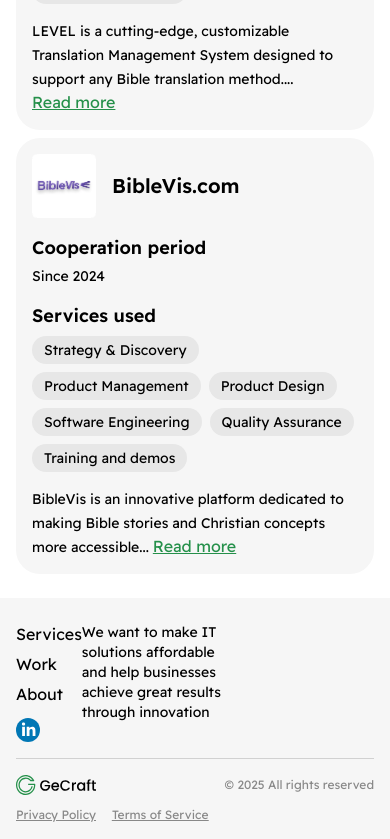
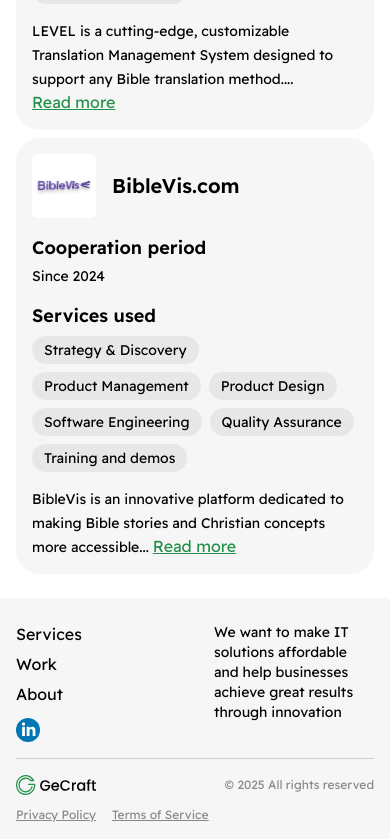
Before and after one commit to gecraft-com/gecraft-website, a React (Vite) app: page / in a window 390 px wide. Shown: the part 1274-2113 px from the top of the page. Built offline with nearby package versions, Linux system fonts and the light colour scheme.

Commit message:
Corrected footer according to design

```diff
--- a/src/components/Footer.jsx
+++ b/src/components/Footer.jsx
@@ -12,7 +12,7 @@ function Footer() {
   return (
     <footer className="w-full bg-primary-100 px-4 pb-4 pt-6 text-left sm:px-8 sm:pb-7 sm:pt-11 xl:px-20 xl:pb-9 xl:pt-14 2xl:px-40">
       <div className="mx-auto max-w-[100.188rem]">
-        <div className="flex justify-between border-b border-primary-200 pb-4">
+        <div className="border-b border-primary-200 pb-4 sm:flex sm:justify-between sm:gap-6">
           <div className="flex justify-between sm:flex-col">
             <div className="flex flex-col">
               <NavLink
```
